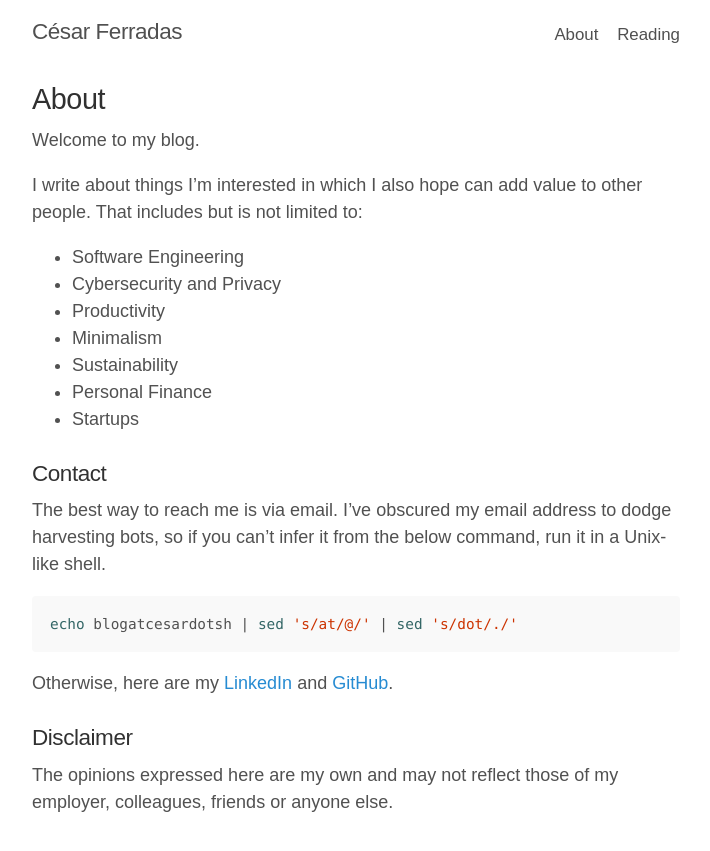
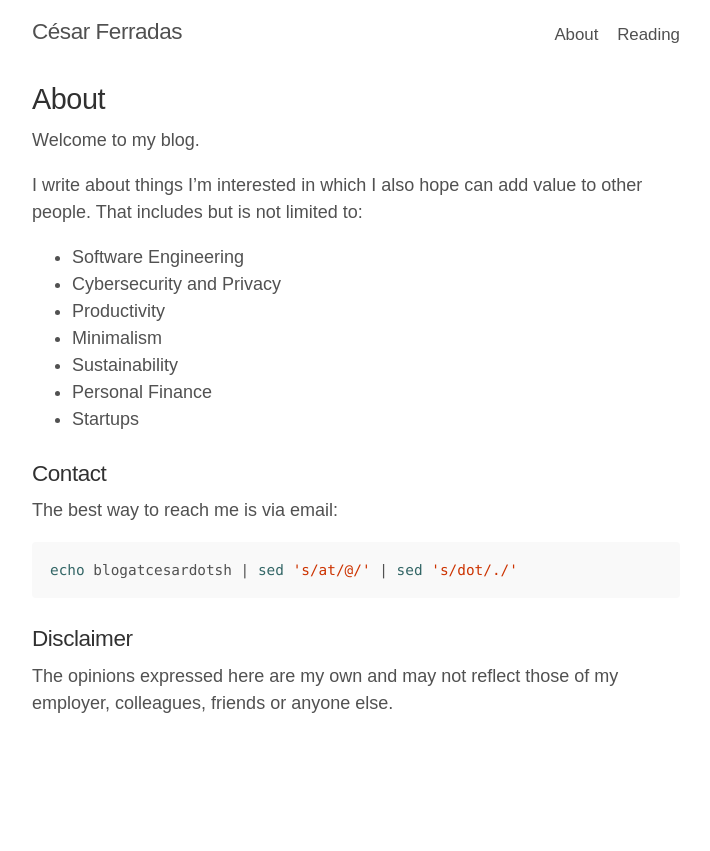
Before and after one commit to cesarferradas/ferrad.as, a Jekyll site: the page built from about.md, in a window 1280 px wide. Shown: the top 851 px of the page, without its empty margins (284-994 px from the left). Built offline with Jekyll 4.4.1, drawn with Linux system fonts in a browser that asks for light colours; our own code applies the rules of GitHub Pages for plain Markdown files.

Commit message:
Update about.md

````diff
--- a/about.md
+++ b/about.md
@@ -16,14 +16,12 @@ I write about things I'm interested in which I also hope can add value to other
 
 ### Contact
 
-The best way to reach me is via email. I've obscured my email address to dodge harvesting bots, so if you can't infer it from the below command, run it in a Unix-like shell.
+The best way to reach me is via email:
 
 ```shell
 echo blogatcesardotsh | sed 's/at/@/' | sed 's/dot/./'
 ```
 
-Otherwise, here are my [LinkedIn](https://www.linkedin.com/in/cesarferradas) and [GitHub](https://github.com/cesarferradas).
-
 ### Disclaimer
 
 The opinions expressed here are my own and may not reflect those of my employer, colleagues, friends or anyone else.
````
